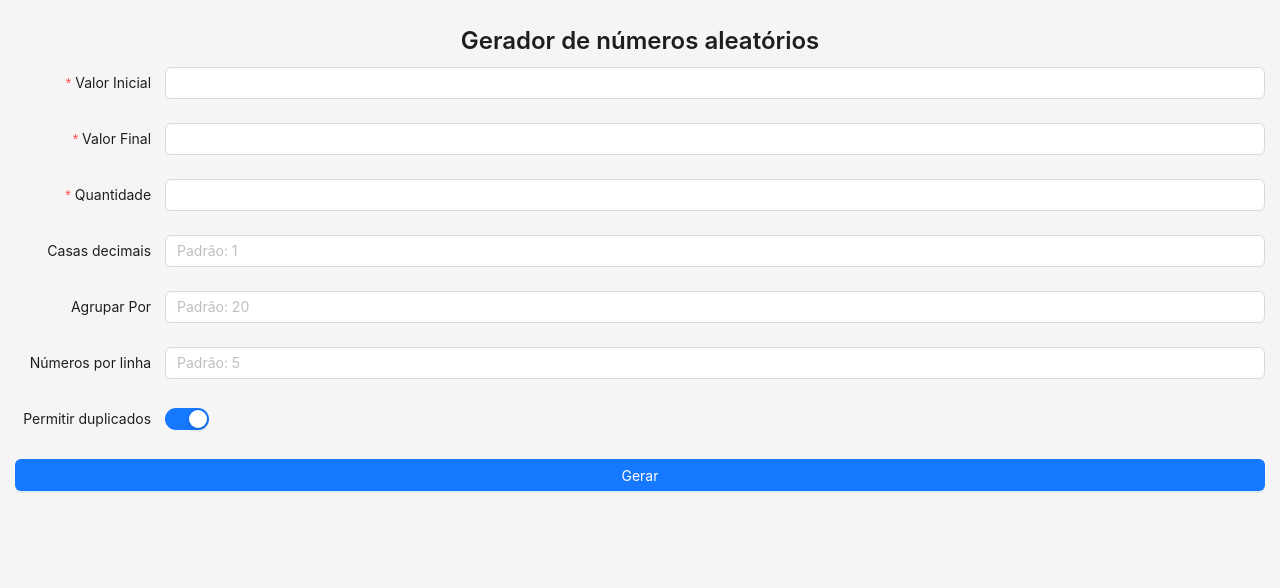
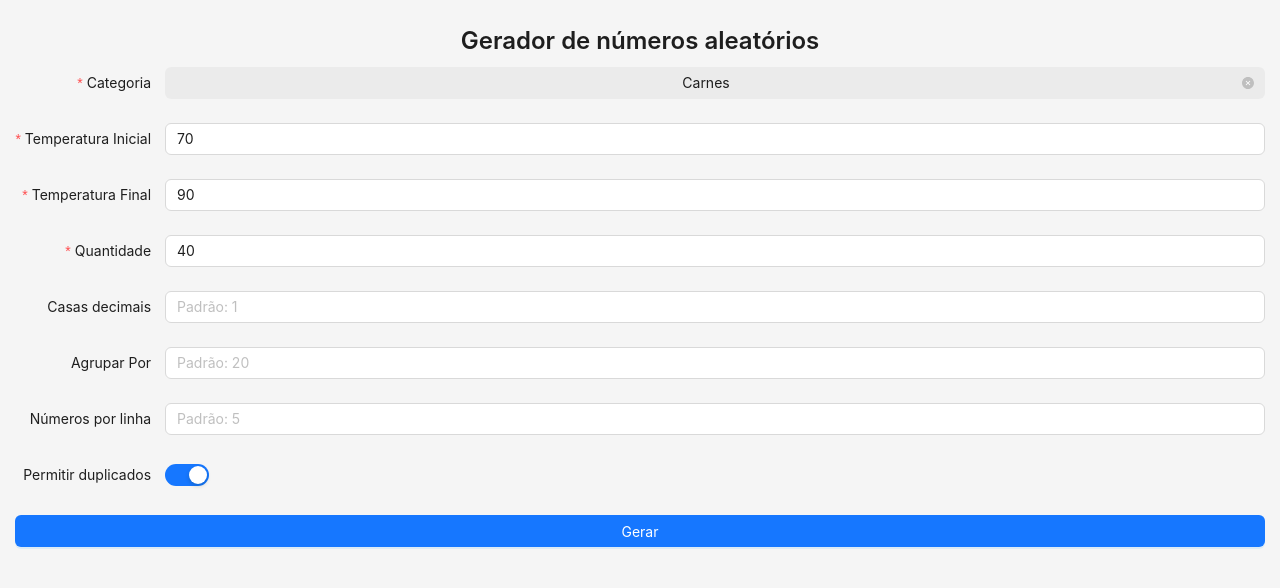
Before and after one commit to Fagnerkenedy/gerador-numeros, a React (Create React App) app: page / in a window 1280 px wide. Shown: the top 588 px of the page. Built offline with nearby package versions, Linux system fonts and the light colour scheme.

Commit message:
Adiciona Categoria e rolagem rapida

```diff
--- a/src/components/form/FormItem.jsx
+++ b/src/components/form/FormItem.jsx
@@ -1,11 +1,57 @@
-import { Checkbox, Form, InputNumber, Switch } from "antd"
+import { Checkbox, Form, InputNumber, Select, Switch } from "antd"
 import fields from "./fields"
-import { useState } from "react"
+import { useRef, useState } from "react"
 
-const FormItem = () => {
+const FormItem = ({ form }) => {
     const [checked, setChecked] = useState(true)
+    const { Option } = Select;
+
     return fields.map(field => {
         switch (field.type) {
+            case "select":
+                return (
+                    <Form.Item
+                        label={<span>{field.label}</span>}
+                        name={field.name}
+                        rules={[
+                            {
+                                required: field.required,
+                                message: 'Este campo é obrigatório',
+                            },
+                        ]}
+                        initialValue={field.initialValue}
+                    >
+                        <Select
+                            style={{ width: '100%' }}
+                            min={field.min || ''}
+                            max={field.max || ''}
+                            placeholder={field.placeholder || ''}
+                            allowClear
+                            showSearch
+                            variant="filled"
+                            optionFilterProp="children"
+                            filterOption={(input, option) =>
+                                option.children.toLowerCase().indexOf(input.toLowerCase()) >= 0
+                            }
+                            // defaultValue={field.initialValue}
+                            onChange={(e, item) => {
+                                form.setFieldValue('minima', item.props.min);
+                                form.setFieldValue('maxima', item.props.max);
+                                form.setFieldValue('quantidade', item.props.qtd);
+                                document.getElementById('scrollableDiv').scrollIntoView({
+                                    behavior: "smooth",
+                                });
+                                form.submit()
+                            }}
+                        >
+                            {field.options.map(item => (
+                                <Option key={item.id} value={item.name} props={item}>
+                                    {item.name}
+                                </Option>
+                            ))}
+                        </Select>
+                    </Form.Item>
+                )
             case "number":
                 return (
                     <Form.Item
@@ -17,6 +63,7 @@ const FormItem = () => {
                                 message: 'Este campo é obrigatório',
                             },
                         ]}
+                        initialValue={field.initialValue}
                     >
                         <InputNumber
                             style={{ width: '100%' }}
--- a/src/components/form/Formulario.jsx
+++ b/src/components/form/Formulario.jsx
@@ -5,8 +5,10 @@ const { useBreakpoint } = Grid;
 
 const Formulario = ({ finish }) => {
     const screens = useBreakpoint();
+    const [form] = Form.useForm()
     return (
         <Form
+            form={form}
             labelCol={
                 screens.xs
                     ? undefined
@@ -23,7 +25,7 @@ const Formulario = ({ finish }) => {
             layout={screens.xs ? 'vertical' : 'horizontal'}
             onFinish={finish}
         >
-            <FormItem />
+            <FormItem form={form} />
             <Button style={{ width: '100%' }} type="primary" htmlType="submit">Gerar</Button>
         </Form>
     )
--- a/src/components/form/fields.js
+++ b/src/components/form/fields.js
@@ -1,21 +1,54 @@
 const fields = [
     {
-        label: "Valor Inicial",
+        label: "Categoria",
+        name: "categoria",
+        type: "select",
+        options: [
+            {
+                id: 1,
+                name: "Carnes",
+                min: 70,
+                max: 90,
+                qtd: 60
+            },
+            {
+                id: 2,
+                name: "Frios",
+                min: -17,
+                max: 15,
+                qtd: 70
+            },
+            {
+                id: 3,
+                name: "Outros",
+                min: 100,
+                max: 120,
+                qtd: 120
+            },
+        ],
+        required: true,
+        initialValue: "Carnes"
+    },
+    {
+        label: "Temperatura Inicial",
         name: "minima",
         type: "number",
         required: true,
+        initialValue: 70
     },
     {
-        label: "Valor Final",
+        label: "Temperatura Final",
         name: "maxima",
         type: "number",
-        required: true
+        required: true,
+        initialValue: 90
     },
     {
         label: "Quantidade",
         name: "quantidade",
         type: "number",
-        required: true
+        required: true,
+        initialValue: 40
     },
     {
         label: "Casas decimais",
--- a/src/components/home/Home.jsx
+++ b/src/components/home/Home.jsx
@@ -1,4 +1,4 @@
-import { Col, Layout, Typography } from "antd"
+import { Col, FloatButton, Layout, Skeleton, Typography } from "antd"
 import { useState } from "react";
 import gerador from "../../utils/gerador";
 import geradorUnico from "../../utils/geradorUnico";
@@ -10,9 +10,11 @@ import notify from "../../utils/notification";
 const Home = () => {
     const [result, setResult] = useState([])
     const { Title } = Typography
+    const [loading, setLoading] = useState(false)
 
     const finish = (fields) => {
         try {
+            setLoading(true)
             console.log("fields", fields);
 
             let numbers
@@ -21,15 +23,14 @@ const Home = () => {
             } else {
                 numbers = geradorUnico(fields)
             }
-            // if (numbers.type && numbers.type == "valores_unicos") {
-
-            // }
-
             const grupos = agrupador(numbers, fields.agruparPor || 20)
             const linhasAgrupadas = grupos.map((grupo) => {
                 return agrupador(grupo, fields.numerosPorLinha || 5)
             })
             setResult(linhasAgrupadas)
+            setTimeout(() => {
+                setLoading(false)
+            }, 500)
         } catch (error) {
             console.log("Erro ao gerar números: ", error)
             notify({
@@ -50,7 +51,9 @@ const Home = () => {
                 <Title style={{ margin: 10 }} level={3}>Gerador de números aleatórios</Title>
                 <Formulario finish={finish} />
             </Col>
-            <List result={result}></List>
+            <div id="scrollableDiv"></div>
+            <List result={result} loading={loading} />
+            <FloatButton.BackTop />
         </Layout>
     )
 }
--- a/src/components/list/List.jsx
+++ b/src/components/list/List.jsx
@@ -1,6 +1,6 @@
-import { Card, Col, Divider, Typography } from "antd";
+import { Card, Col, Divider, Skeleton, Typography } from "antd";
 
-const List = ({ result }) => {
+const List = ({ result, loading }) => {
   const { Text } = Typography
 
   console.log("rteioasd: ", result);
@@ -12,7 +12,8 @@ const List = ({ result }) => {
           size="small"
           title={`Grupo ${i++}`}
         >
-          {group.map((linha) => {
+          {loading ? <Skeleton active /> :
+          group.map((linha) => {
             return (
               <p>
                 {linha.map(number => {
```
